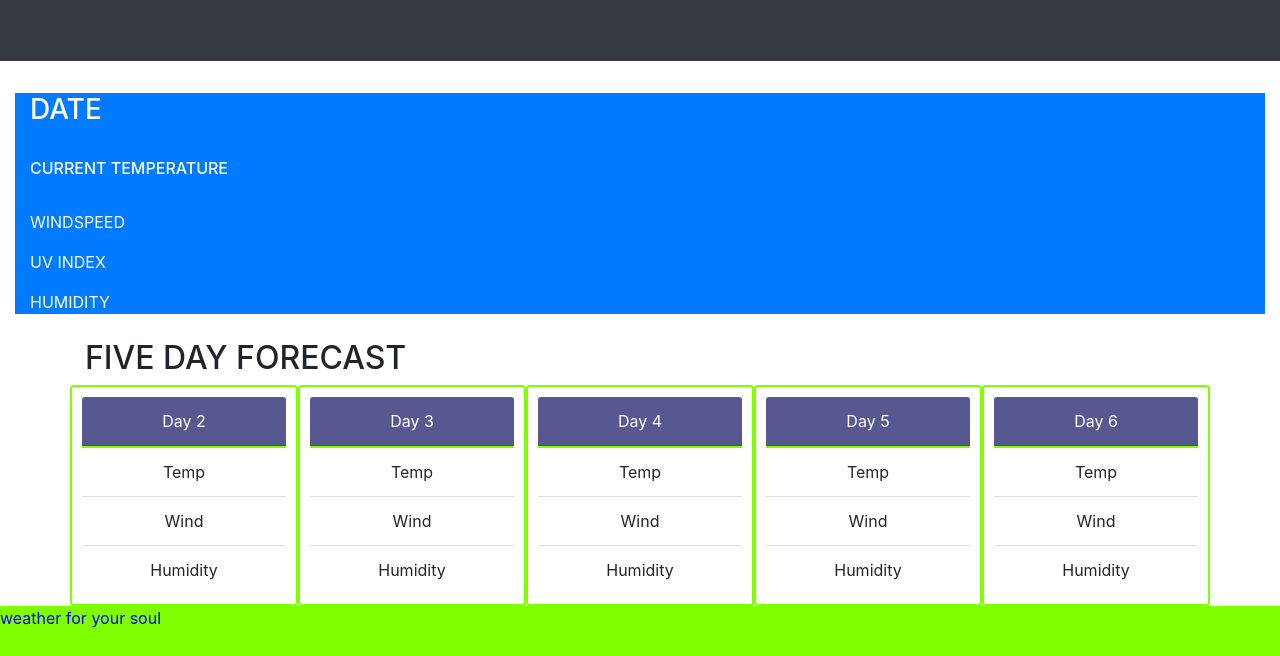
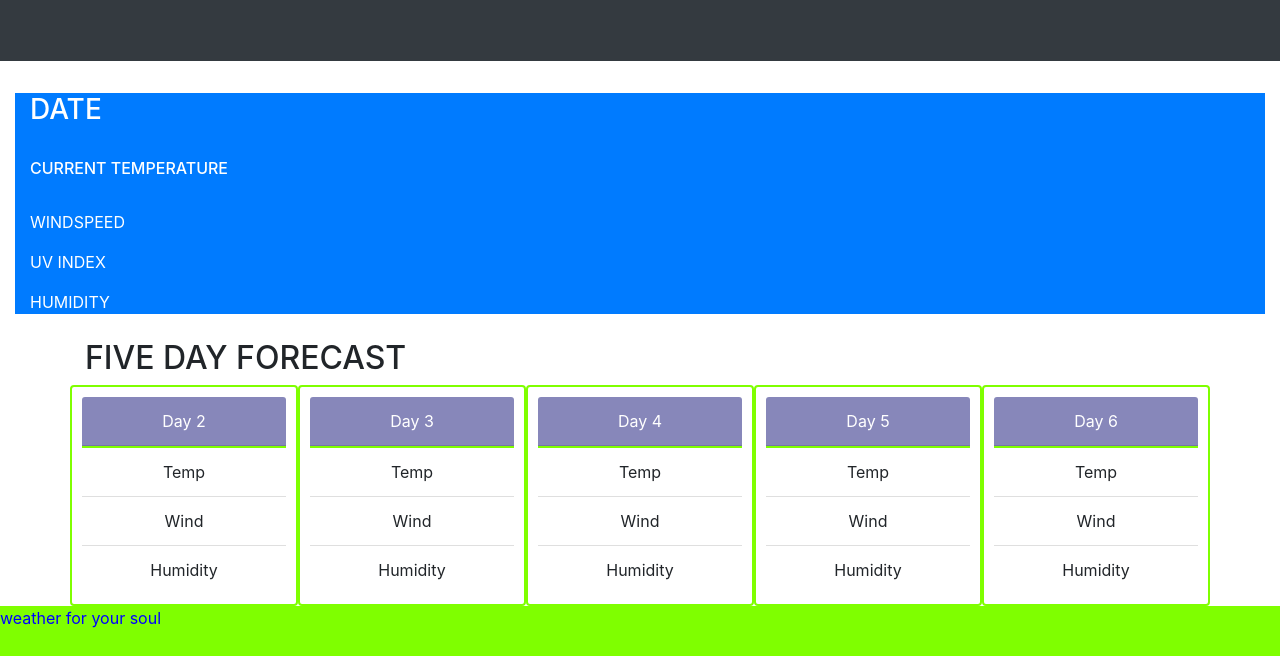
Before and after one commit to efurness/Unit-6-weather-dashboard, a plain HTML site: page index.html in a window 1280 px wide. Shown: the part 269-925 px from the top of the page. Drawn offline with nearby package versions, Linux system fonts and the light colour scheme.

Commit message:
4-14style

```diff
--- a/assets/css/style.css
+++ b/assets/css/style.css
@@ -5,7 +5,8 @@ col-12 col-md-8 col-xl-9 {
 }
 
 
-h5, p {
+h5,
+p {
     font-size: medium;
     color: white
 }
@@ -13,6 +14,7 @@ h5, p {
 h3 {
     color: white;
 }
+
 .main {
     /* Turns this element into a flexbox */
     display: flex;
@@ -21,7 +23,9 @@ h3 {
     margin-top: 2%;
 
 }
+
 .card {
+
     flex: 1 0 200px;
     padding: 10px;
     text-align: center;
@@ -32,13 +36,13 @@ h3 {
 }
 
 .card-header {
-    background-color: rgb(87, 88, 146);
+    background-color: rgb(135, 135, 186);
     color: white;
 }
 
 footer {
     height: 50px;
-    color:blue;
+    color: blue;
     background-color: chartreuse;
     position: relative;
     justify-content: center;
@@ -51,4 +55,4 @@ footer {
             justify-content: center;
             align-items: center;
         }
-}
+}}
--- a/assets/js/script.js
+++ b/assets/js/script.js
@@ -40,6 +40,7 @@ localStorage.setItem("search-input", JSON.stringify(userSearcher))
                                     // getting UV data and adding uvi data to text content
                                     var uv = document.getElementById("uv1")
                                     uv.textContent = data.uvi
+
                 // a for statement to get the 1 day forcast and next five days getting date, temp and wind
                                     for (var i = 0; i < 6; i++) {
                                         // converting timestamp to new date
```
Also changed, not shown: assets/images/weatherdashboard2.png (added). Lines whose indentation alone changed are shown as unchanged.
